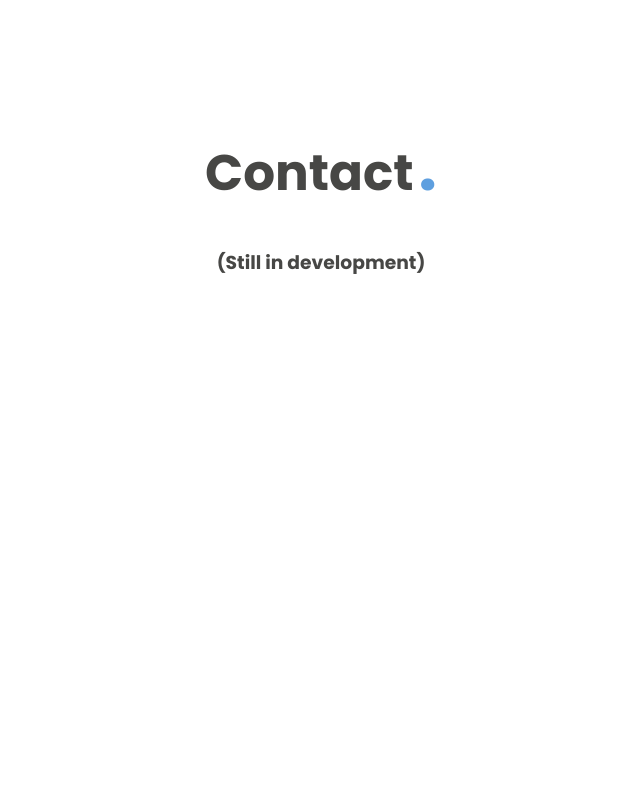
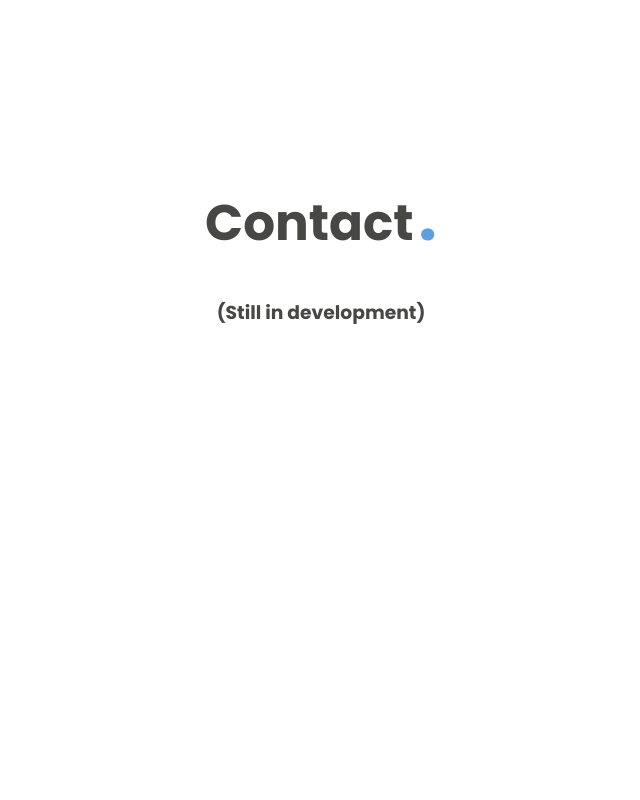
Before and after one commit to zomeru/portfolio, a Next.js app: page / in a window 1280 px wide. Shown: the part 2480-3280 px from the top of the page, without its empty margins (319-959 px from the left). Built offline with nearby package versions, Linux system fonts and the light colour scheme.

Commit message:
Fix padding

```diff
--- a/src/components/sections/contact.tsx
+++ b/src/components/sections/contact.tsx
@@ -3,7 +3,7 @@ import styled from 'styled-components';
 
 const StyledContact = styled.section`
   height: 100vh;
-  padding: 50 40%;
+  padding: 50px 40%;
   text-align: center;
 `;
 
@@ -11,7 +11,7 @@ interface IcontactProps {}
 
 const Contact: React.FC<IcontactProps> = ({}) => {
   return (
-    <StyledContact>
+    <StyledContact id='contact'>
       <h1 className='section-heading'>Contact</h1>
       <h3>(Still in development)</h3>
     </StyledContact>
```
